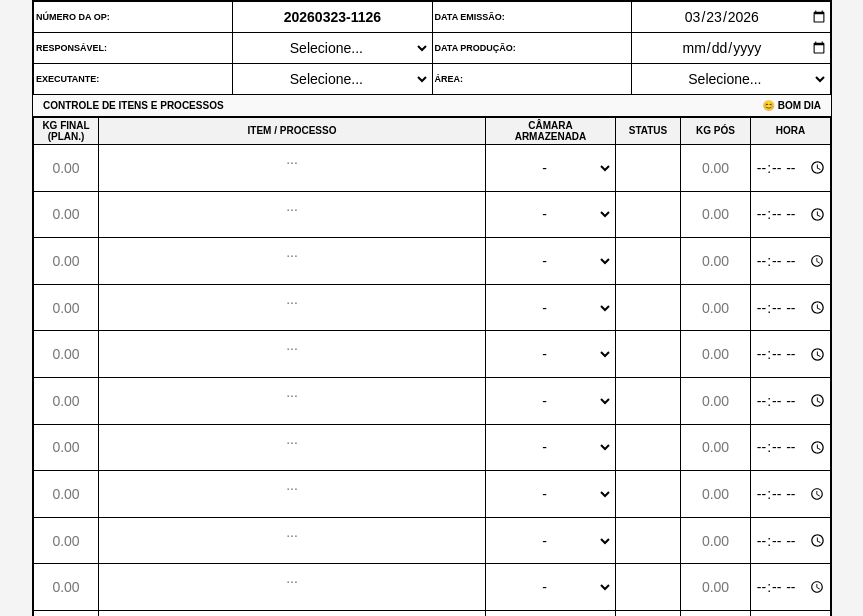
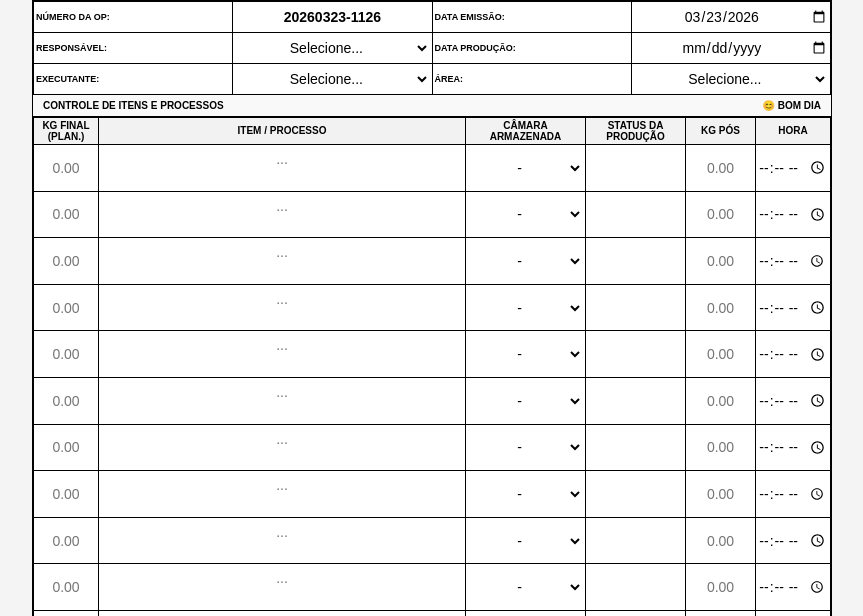
Before and after one commit to JulianoRossi3l/OrdemProducao, a plain HTML site: page index.html in a window 1280 px wide. Shown: the part 151-767 px from the top of the page, without its empty margins (208-1071 px from the left). Drawn offline with Linux system fonts and the light colour scheme.

Commit message:
Update index.html

```diff
--- a/index.html
+++ b/index.html
@@ -24,7 +24,7 @@
             align-items: center;
         }
 
-        /* BARRA DE BOTÕES RESPONSIVA */
+        /* BARRA DE BOTÕES */
         .no-print {
             margin-bottom: 10px;
             background: #fff;
@@ -38,7 +38,6 @@
             box-sizing: border-box;
         }
 
-        /* CONTAINER PRINCIPAL */
         .op-container {
             background-color: white;
             width: 100%;
@@ -50,10 +49,9 @@
             box-sizing: border-box;
         }
 
-        /* COMPORTAMENTO DE TABELA RESPONSIVA */
         .table-responsive {
             width: 100%;
-            overflow-x: auto; /* Permite scroll lateral no celular */
+            overflow-x: auto;
             -webkit-overflow-scrolling: touch;
         }
 
@@ -61,7 +59,7 @@
             width: 100%;
             border-collapse: collapse;
             table-layout: fixed;
-            min-width: 600px; /* Garante que a tabela não esmague no celular */
+            min-width: 650px; /* Aumentado para garantir espaço das colunas */
         }
 
         th, td {
@@ -84,7 +82,7 @@
             display: flex;
             align-items: center;
             justify-content: space-between;
-            flex-wrap: wrap; /* Ajusta no celular */
+            flex-wrap: wrap;
             gap: 10px;
         }
 
@@ -142,13 +140,13 @@
             overflow: hidden;
         }
 
-        /* LARGURA DAS COLUNAS */
+        /* LARGURA DAS COLUNAS AJUSTADA */
         .col-kg-prev { width: 60px; }
         .col-item { width: auto; }
-        .col-camara { width: 125px; }
-        .col-status { width: 60px; }
+        .col-camara { width: 115px; } /* Reduzido levemente */
+        .col-status { width: 95px; }  /* Aumentado para escrita manual de "OK / Pendente" */
         .col-kg-pos { width: 65px; }
-        .col-hora { width: 75px; }
+        .col-hora { width: 70px; }   /* Reduzido para compensar o Status */
 
         .signature-box {
             height: 35px;
@@ -164,17 +162,17 @@
             border-top: 1px solid #000;
         }
 
-        /* AJUSTES ESPECÍFICOS PARA CELULAR (TELA) */
+        /* RESPONSIVIDADE CELULAR */
         @media screen and (max-width: 600px) {
             body { padding: 5px; }
             .header-title { text-align: center; font-size: 12px; }
             .header-flex { justify-content: center; }
             .label-cell { width: 80px; font-size: 8px; }
-            input, select { font-size: 16px; /* Evita zoom automático no iPhone ao clicar */ }
+            input, select { font-size: 16px; }
             .no-print { justify-content: center; }
         }
 
-        /* REGRAS DE IMPRESSÃO - FORÇA O PADRÃO A4 */
+        /* IMPRESSÃO */
         @media print {
             body { background-color: white; padding: 0; }
             .no-print { display: none; }
@@ -265,14 +263,13 @@
             <span id="saudacao">...</span>
         </div>
 
-        <!-- ENVOLVENDO A TABELA PARA RESPONSIVIDADE -->
         <div class="table-responsive">
             <table>
                 <tr style="background-color: #f2f2f2; font-weight: bold; font-size: 8px;">
                     <td class="col-kg-prev">KG FINAL<br>(PLAN.)</td>
                     <td class="col-item">ITEM / PROCESSO</td>
                     <td class="col-camara">CÂMARA<br>ARMAZENADA</td>
-                    <td class="col-status">STATUS</td>
+                    <td class="col-status">STATUS DA<br>PRODUÇÃO</td>
                     <td class="col-kg-pos">KG PÓS</td>
                     <td class="col-hora">HORA</td>
                 </tr>
```
